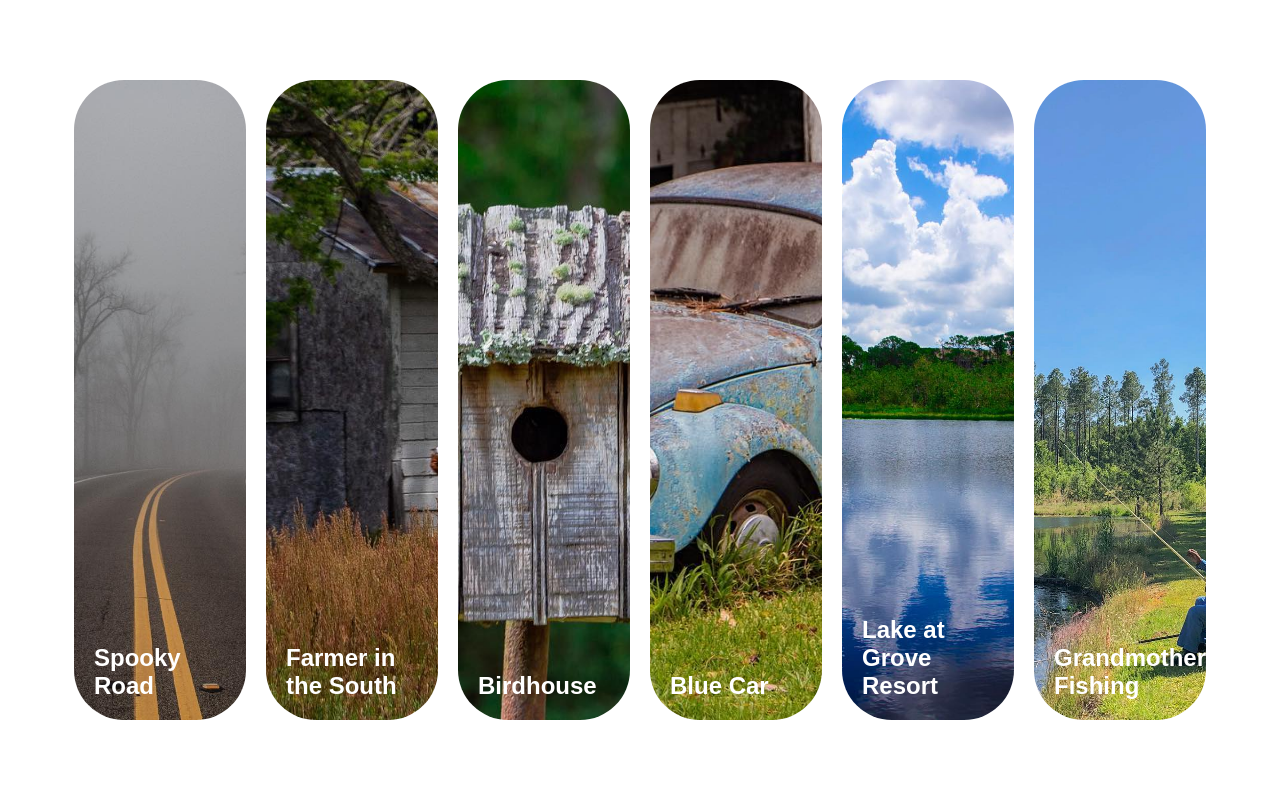
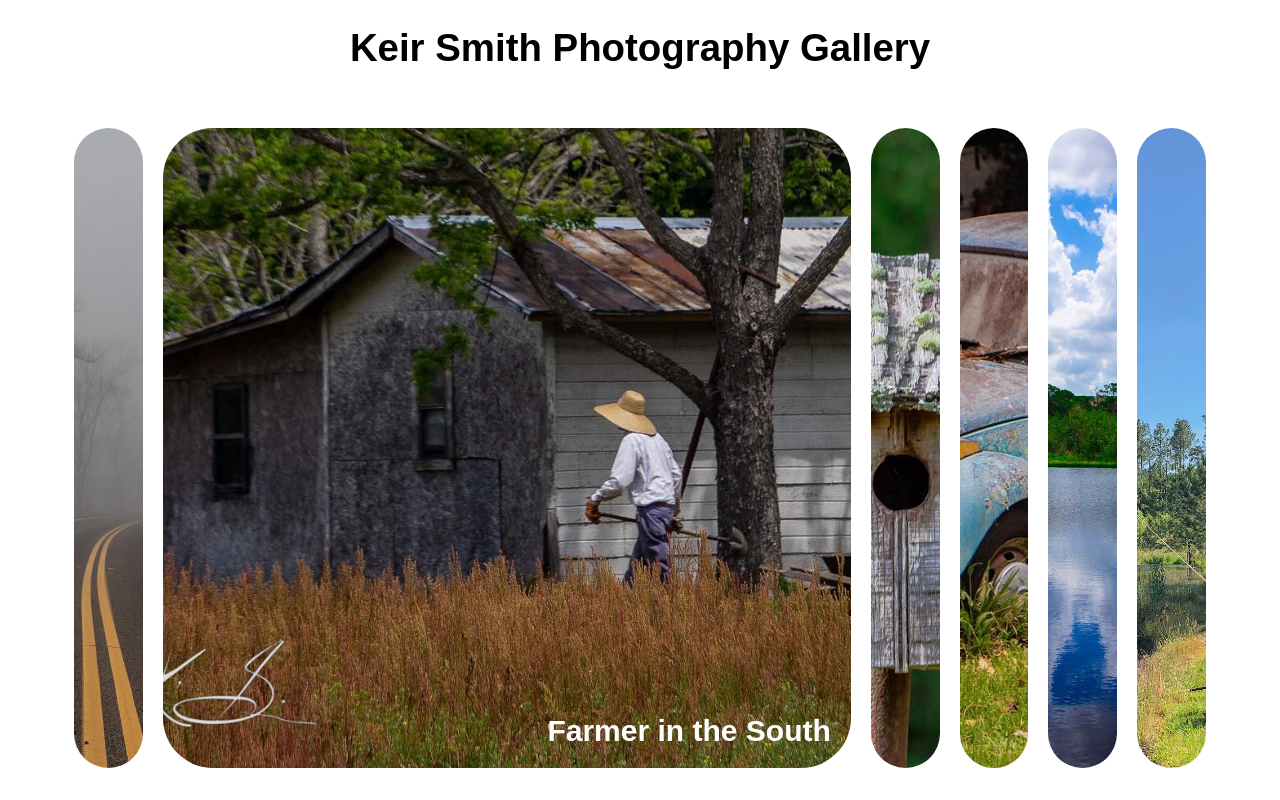
Before and after one commit to keirlsmith/expanding_cards, a plain HTML site: page index.html in a window 1280 px wide. Both pictures are taken after a click on the element "Farmer in the South". Drawn offline with Linux system fonts and the light colour scheme; a web font is replaced by a local one.

Commit message:
Add in JS and CSS

```diff
--- a/index.html
+++ b/index.html
@@ -9,28 +9,34 @@
     <title>My Project</title>
 </head>
 <body>
+
+    <div class="header">
+        <h1>Keir Smith Photography Gallery</h1>
+    </div>
+
+
     <div class="container">
         <div class="panel active" style="background-image: url('img/pinemountain.jpg')">
             <h3>Spooky Road</h3>
 
         </div>
-        <div class="panel active" style="background-image: url('img/farmer.jpg')">
+        <div class="panel" style="background-image: url('img/farmer.jpg')">
             <h3>Farmer in the South</h3>
 
         </div>
-        <div class="panel active" style="background-image: url('img/birdhouse.jpg')">
+        <div class="panel" style="background-image: url('img/birdhouse.jpg')">
             <h3>Birdhouse</h3>
 
         </div>
-        <div class="panel active" style="background-image: url('img/car1.jpg')">
+        <div class="panel" style="background-image: url('img/car1.jpg')">
             <h3>Blue Car</h3>
 
         </div>
-        <div class="panel active" style="background-image: url('img/grove1.jpg')">
+        <div class="panel" style="background-image: url('img/grove1.jpg')">
             <h3>Lake at Grove Resort</h3>
 
         </div>
-        <div class="panel active" style="background-image: url('img/grandma.jpg')">
+        <div class="panel" style="background-image: url('img/grandma.jpg')">
             <h3>Grandmother Fishing</h3>
 
         </div>
--- a/script.js
+++ b/script.js
@@ -0,0 +1,14 @@
+const panels= document.querySelectorAll('.panel')
+
+panels.forEach((panel) => {
+    panel.addEventListener('click', () => {
+        removeActiveClasses()
+        panel.classList.add('active')
+    })
+})
+
+function removeActiveClasses () {
+    panels.forEach (panel => {
+        panel.classList.remove('active')
+    })
+}
--- a/style.css
+++ b/style.css
@@ -14,12 +14,24 @@ body {
     margin: 0;
 }
 
+.header {
+    display: flex;
+    position: absolute;
+    top: 0;
+    font-size: larger;
+    padding: 0 0 5% 0;
+    align-items: center;
+
+}
+
 .container {
+
     display: flex;
     width: 90vw;
 }
 
 .panel {
+    top: 3rem;
     background-size: cover;
     background-position: center;
     background-repeat: no-repeat;
@@ -31,14 +43,16 @@ body {
     margin: 10px;
     position: relative;
     transition: flex 0.7s ease-in;
+    text-align: right;
+
 
 }
 
 .panel h3 {
-    font-size: 24px;
+    font-size: 30px;
     position: absolute;
     bottom: 20px;
-    left: 20px;
+    right: 20px;
     margin: 0;
     opacity:0;
 }
@@ -49,4 +63,17 @@ body {
 
 .panel.active h3 {
     opacity: 1;
+    transition: opacity 0.3s ease-in 0.4s;
+
 }
+
+@media(max-width: 480px) {
+    .container {
+        width: 100vw;
+    }
+
+    .panel:nth-of-type(5),
+    .panel:nth-of-type(6) {
+        display: none;
+    }
+}
```
